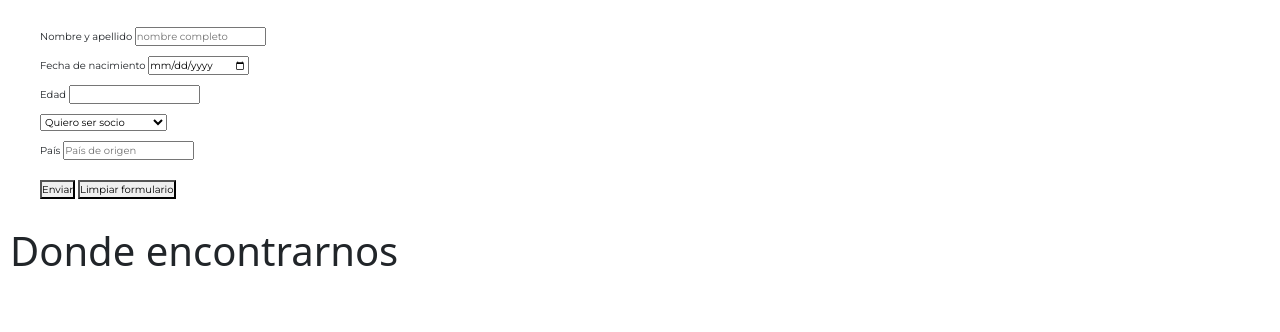
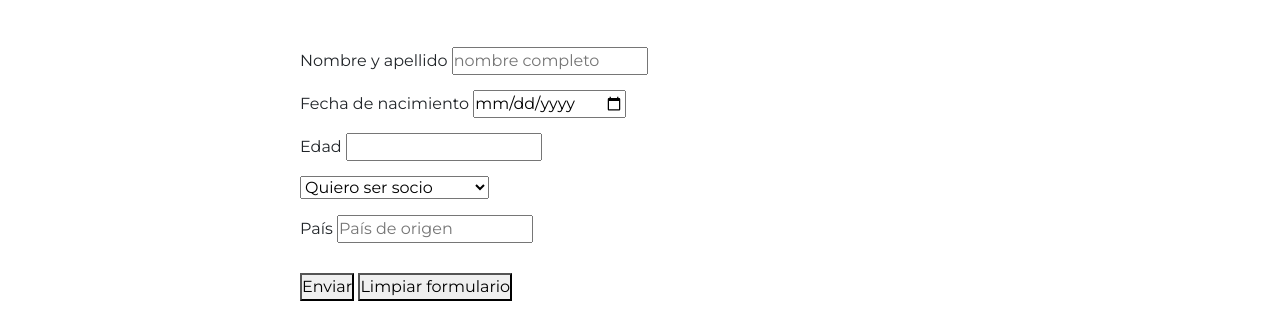
Before and after one commit to ferorozcoprog/segundaentrega, a website: page pages/Unete.html in a window 1280 px wide. Shown: the part 238-570 px from the top of the page. Drawn offline with nearby package versions, Linux system fonts and the light colour scheme.

Commit message:
page unete cambios mobile first

```diff
--- a/scss/styles.scss
+++ b/scss/styles.scss
@@ -253,7 +253,7 @@ margin-left: 1rem;
 }
 
 .historia2 p {
-    font-size: 1.2rem;
+    font-size: 1.1rem;
     text-align: justify;
     font-family:'Montserrat', sans-serif;
 }
@@ -487,8 +487,6 @@ width: 700px;
 
 }
 
-
-
 }
 
 
@@ -557,10 +555,9 @@ width: 700px;
 .cuestionario{
 
    font-size: 1rem;
-   margin-left: 40px;
+   margin-left: 50px;
    margin-top: 30px;
    padding: 0;
-   width: 300px;
    height: 170px;
     font-family:'Montserrat', sans-serif;}
     .botones{
@@ -570,3 +567,37 @@ width: 700px;
     .cuestionario div{
         margin-bottom: $espacio-chico;
     }
+
+    @media (min-width: 425px){
+        .cuestionario{
+
+            font-size: 1.2rem;
+            margin-left: 40px;
+            margin-top: 50px;
+
+             }
+
+    }
+
+    @media (min-width: 768px){
+       .cuestionario{
+        margin-left: 220px;
+
+       }
+
+    }
+
+    @media (min-width: 992px){
+       .cuestionario{
+        font-size: 1.6rem;
+        margin-left: 300px;
+        height: 300px;
+       }
+       .botones{
+        margin-top: 30px;
+
+    }
+    .cuestionario div{
+        margin-bottom: $espacio-medio - 5px;
+    }
+    }
```
Also changed, not shown: css/styles.css, 1 other file.
